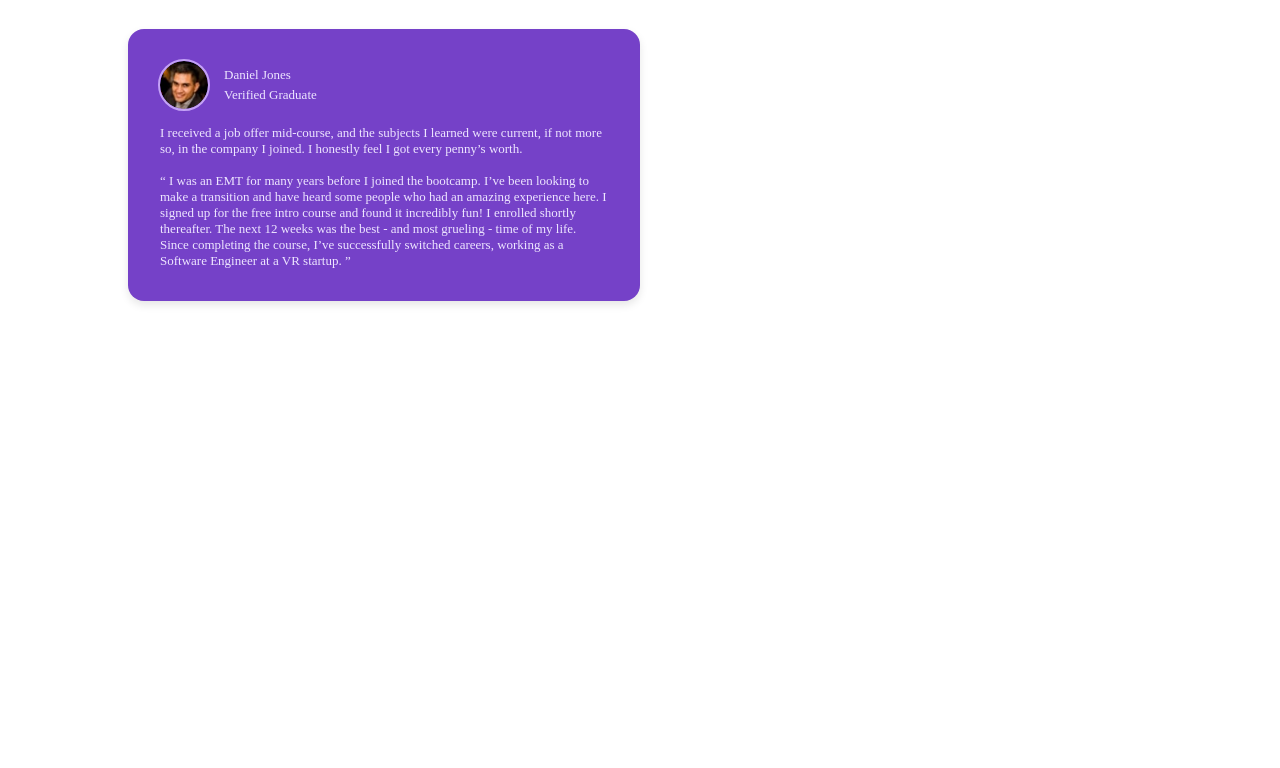
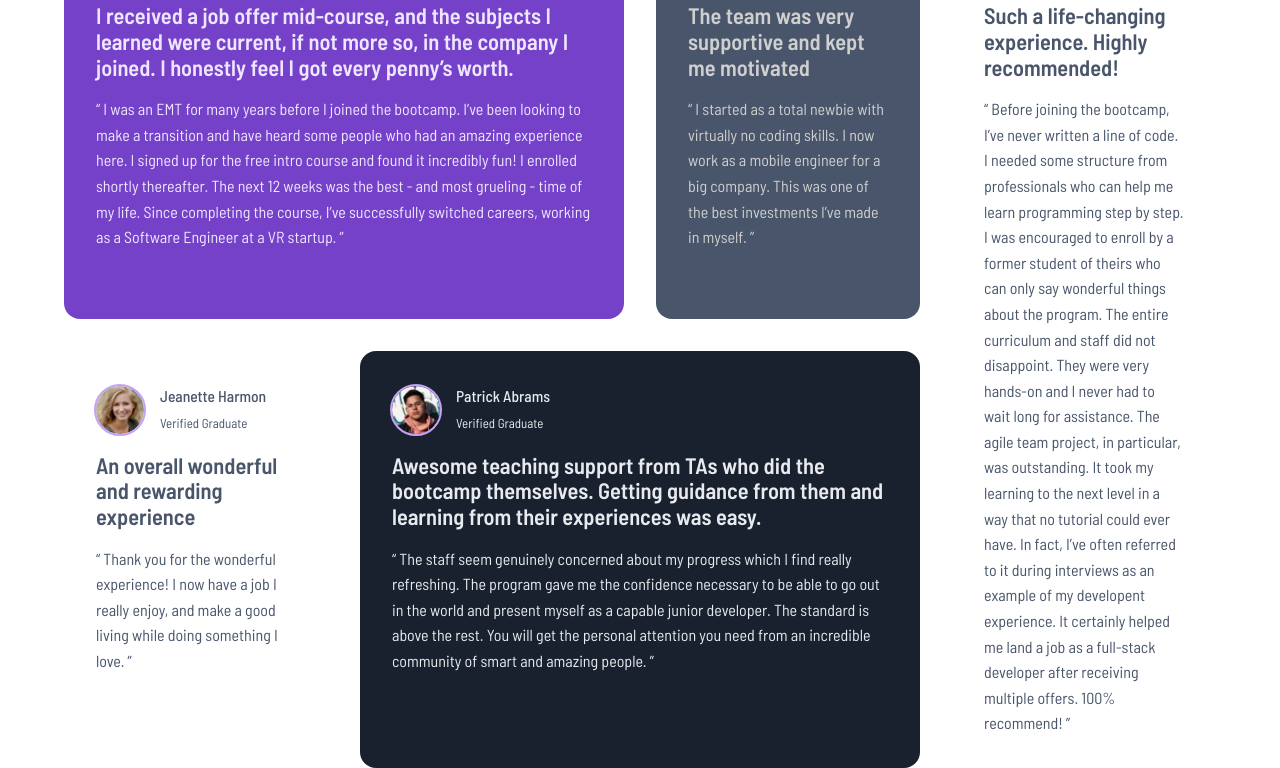
Before and after one commit to NENGXT/FrontendProject, a plain HTML site: page 07-testimonials-grid-section-main/index.html in a window 1280 px wide. Shown: the part 99-867 px from the top of the page. Before the commit the page ends 800 px from the top, so only its background shows below. Drawn offline with Linux system fonts and the light colour scheme.

Commit message:
07-add responsive

```diff
--- a/07-testimonials-grid-section-main/css/base.css
+++ b/07-testimonials-grid-section-main/css/base.css
@@ -5,16 +5,30 @@
 }
 
 body {
+    height: 100vh;
     font-size: 81.25%;
-    height: 100vh;
+    font-family: "Barlow Semi Condensed", sans-serif;
     display: flex;
     justify-content: center;
     align-items: center;
 }
 
 .container {
-    max-width: 80%;
+    max-width: 90%;
+    margin: auto 0;
 }
 
 .name-text {
+    font-size: larger;
+    font-weight: 500;
 }
+
+.testimonial-text {
+    font-size: 1.4rem;
+    font-weight: 600;
+}
+
+.quote-text {
+    font-size: 1rem;
+    line-height: 1.6rem;
+}
--- a/07-testimonials-grid-section-main/css/components/cards.css
+++ b/07-testimonials-grid-section-main/css/components/cards.css
@@ -1,8 +1,36 @@
 .card-purple {
     background-color: var(--purple-500);
-    border-radius: 1rem;
+    border-radius: var(--radius);
     grid-column: 1/3;
     color: var(--purple-50);
+}
+
+.card-grey {
+    background-color: var(--grey-500);
+    border-radius: var(--radius);
+    grid-column: 3/4;
+    color: var(--grey-200);
+}
+
+.card-white-col,
+.card-white-raw {
+    border-radius: var(--radius);
+    grid-column: 4/5;
+    grid-row: 1/3;
+    color: var(--grey-500);
+}
+
+.card-white-raw {
+    grid-column: 1/2;
+    grid-row: 2/3;
+}
+
+.card-darkblue {
+    background-color: var(--dark-blue);
+    border-radius: var(--radius);
+    grid-column: 2/4;
+    grid-row: 2/3;
+    color: var(--grey-100);
 }
 
 .icon-box {
@@ -18,3 +46,7 @@
     height: 100%;
     object-fit: cover;
 }
+
+.card-shadow:hover {
+    box-shadow: 2rem 2rem 20px rgba(0, 0, 0, 0.2);
+}
--- a/07-testimonials-grid-section-main/css/layouts.css
+++ b/07-testimonials-grid-section-main/css/layouts.css
@@ -1,18 +1,19 @@
+.grid-flex {
+    display: grid;
+    grid-template-columns: repeat(4, 1fr);
+    grid-template-rows: 1fr 1fr;
+    gap: 2rem;
+}
+
 .card-container {
-    width: 100%;
     padding: 2rem;
+    line-height: 1.6rem;
     background-color: #fff;
     border-radius: 5px;
-    box-shadow: 0 4px 8px rgba(0, 0, 0, 0.1);
     display: flex;
     flex-direction: column;
     gap: 1rem;
-}
-
-.grid {
-    display: grid;
-    grid-template-columns: repeat(4, 1fr);
-    grid-template-rows: 1fr 1fr;
+    transition: all 0.3s;
 }
 
 .auther-info {
--- a/07-testimonials-grid-section-main/css/main.css
+++ b/07-testimonials-grid-section-main/css/main.css
@@ -2,3 +2,6 @@
 @import "./layouts.css";
 @import "./var.css";
 @import "./components/cards.css";
+@import "./responsive.css";
+
+@import url("https://fonts.googleapis.com/css2?family=Barlow+Semi+Condensed:wght@400;500;600&family=Inter:ital,opsz,wght@0,14..32,100..900;1,14..32,100..900&display=swap");
--- /dev/null
+++ b/07-testimonials-grid-section-main/css/responsive.css
@@ -0,0 +1,12 @@
+@media (max-width: 1024px) {
+    .container {
+        max-width: 60%;
+        margin: auto 0;
+    }
+
+    .grid-flex {
+        display: flex;
+        flex-wrap: wrap;
+        gap: 2rem;
+    }
+}
--- a/07-testimonials-grid-section-main/css/var.css
+++ b/07-testimonials-grid-section-main/css/var.css
@@ -9,4 +9,6 @@
     --grey-500: hsl(217, 19%, 35%);
     --dark-blue: hsl(219, 29%, 14%);
     --black: hsl(0, 0%, 7%);
+
+    --radius: 1rem;
 }
--- a/07-testimonials-grid-section-main/index.html
+++ b/07-testimonials-grid-section-main/index.html
@@ -15,8 +15,8 @@
         <link rel="stylesheet" href="./css/main.css" />
     </head>
     <body>
-        <section class="container grid">
-            <div class="card-container card-purple">
+        <section class="container grid-flex">
+            <div class="card-container card-purple card-shadow">
                 <header class="auther-info">
                     <div class="icon-box">
                         <img src="./images/image-daniel.jpg" alt="Daniel" />
@@ -43,6 +43,105 @@
                     Software Engineer at a VR startup. ”
                 </p>
             </div>
+
+            <div class="card-container card-grey card-shadow">
+                <header class="auther-info">
+                    <div class="icon-box">
+                        <img src="./images/image-jonathan.jpg" alt="Jonathan" />
+                    </div>
+                    <div class="info-box">
+                        <span class="name-text">Jonathan Walters</span>
+                        <p class="job-title">Verified Graduate</p>
+                    </div>
+                </header>
+
+                <p class="testimonial-text">
+                    The team was very supportive and kept me motivated
+                </p>
+                <p class="quote-text">
+                    “ I started as a total newbie with virtually no coding
+                    skills. I now work as a mobile engineer for a big company.
+                    This was one of the best investments I’ve made in myself. ”
+                </p>
+            </div>
+
+            <div class="card-container card-white-col card-shadow">
+                <header class="auther-info">
+                    <div class="icon-box">
+                        <img src="./images/image-kira.jpg" alt="Kira" />
+                    </div>
+                    <div class="info-box">
+                        <span class="name-text">Kira Whittle</span>
+                        <p class="job-title">Verified Graduate</p>
+                    </div>
+                </header>
+
+                <p class="testimonial-text">
+                    Such a life-changing experience. Highly recommended!
+                </p>
+                <p class="quote-text">
+                    “ Before joining the bootcamp, I’ve never written a line of
+                    code. I needed some structure from professionals who can
+                    help me learn programming step by step. I was encouraged to
+                    enroll by a former student of theirs who can only say
+                    wonderful things about the program. The entire curriculum
+                    and staff did not disappoint. They were very hands-on and I
+                    never had to wait long for assistance. The agile team
+                    project, in particular, was outstanding. It took my learning
+                    to the next level in a way that no tutorial could ever have.
+                    In fact, I’ve often referred to it during interviews as an
+                    example of my developent experience. It certainly helped me
+                    land a job as a full-stack developer after receiving
+                    multiple offers. 100% recommend! ”
+                </p>
+            </div>
+
+            <div class="card-container card-white-raw card-shadow">
+                <header class="auther-info">
+                    <div class="icon-box">
+                        <img src="./images/image-jeanette.jpg" alt="Jeanette" />
+                    </div>
+                    <div class="info-box">
+                        <span class="name-text">Jeanette Harmon</span>
+                        <p class="job-title">Verified Graduate</p>
+                    </div>
+                </header>
+
+                <p class="testimonial-text">
+                    An overall wonderful and rewarding experience
+                </p>
+                <p class="quote-text">
+                    “ Thank you for the wonderful experience! I now have a job I
+                    really enjoy, and make a good living while doing something I
+                    love. ”
+                </p>
+            </div>
+
+            <div class="card-container card-darkblue card-shadow">
+                <header class="auther-info">
+                    <div class="icon-box">
+                        <img src="./images/image-patrick.jpg" alt="Patrick" />
+                    </div>
+                    <div class="info-box">
+                        <span class="name-text">Patrick Abrams</span>
+                        <p class="job-title">Verified Graduate</p>
+                    </div>
+                </header>
+
+                <p class="testimonial-text">
+                    Awesome teaching support from TAs who did the bootcamp
+                    themselves. Getting guidance from them and learning from
+                    their experiences was easy.
+                </p>
+                <p class="quote-text">
+                    “ The staff seem genuinely concerned about my progress which
+                    I find really refreshing. The program gave me the confidence
+                    necessary to be able to go out in the world and present
+                    myself as a capable junior developer. The standard is above
+                    the rest. You will get the personal attention you need from
+                    an incredible community of smart and amazing people. ”
+                </p>
+            </div>
         </section>
     </body>
 </html>
```
